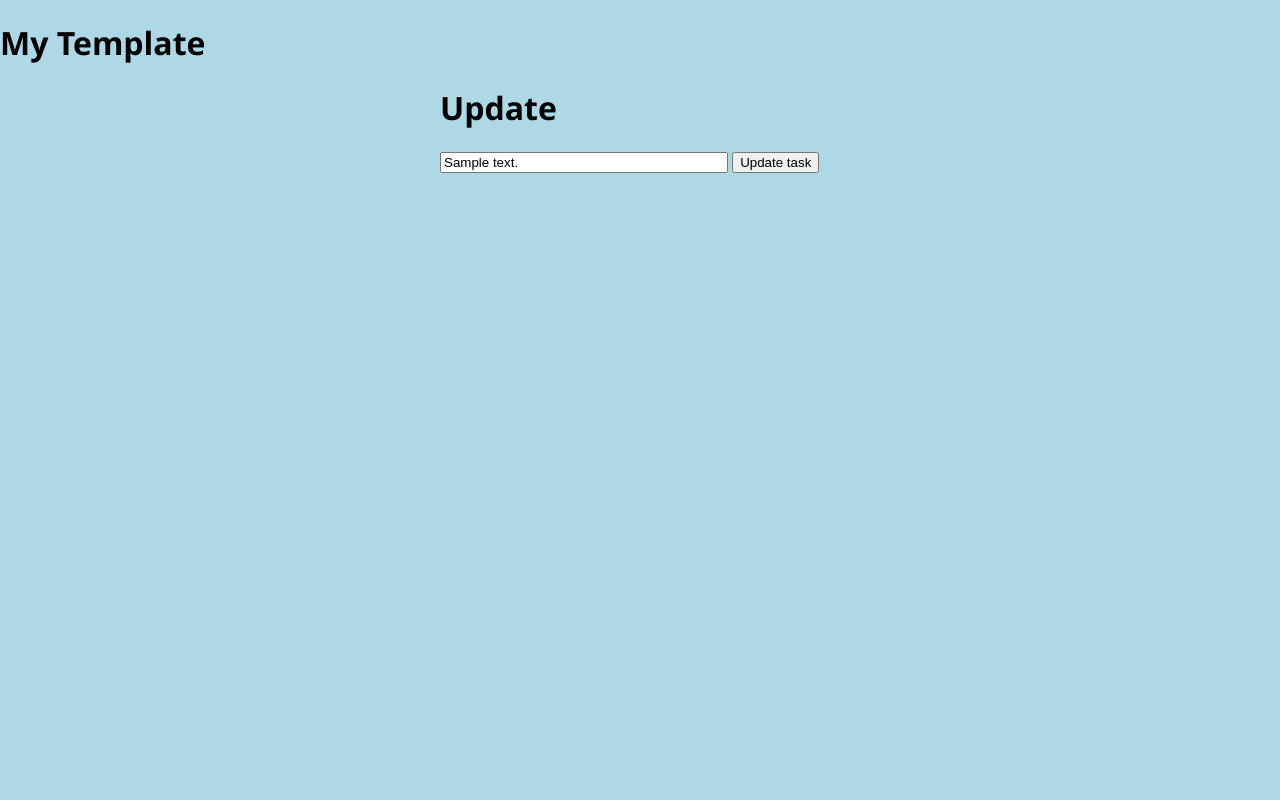
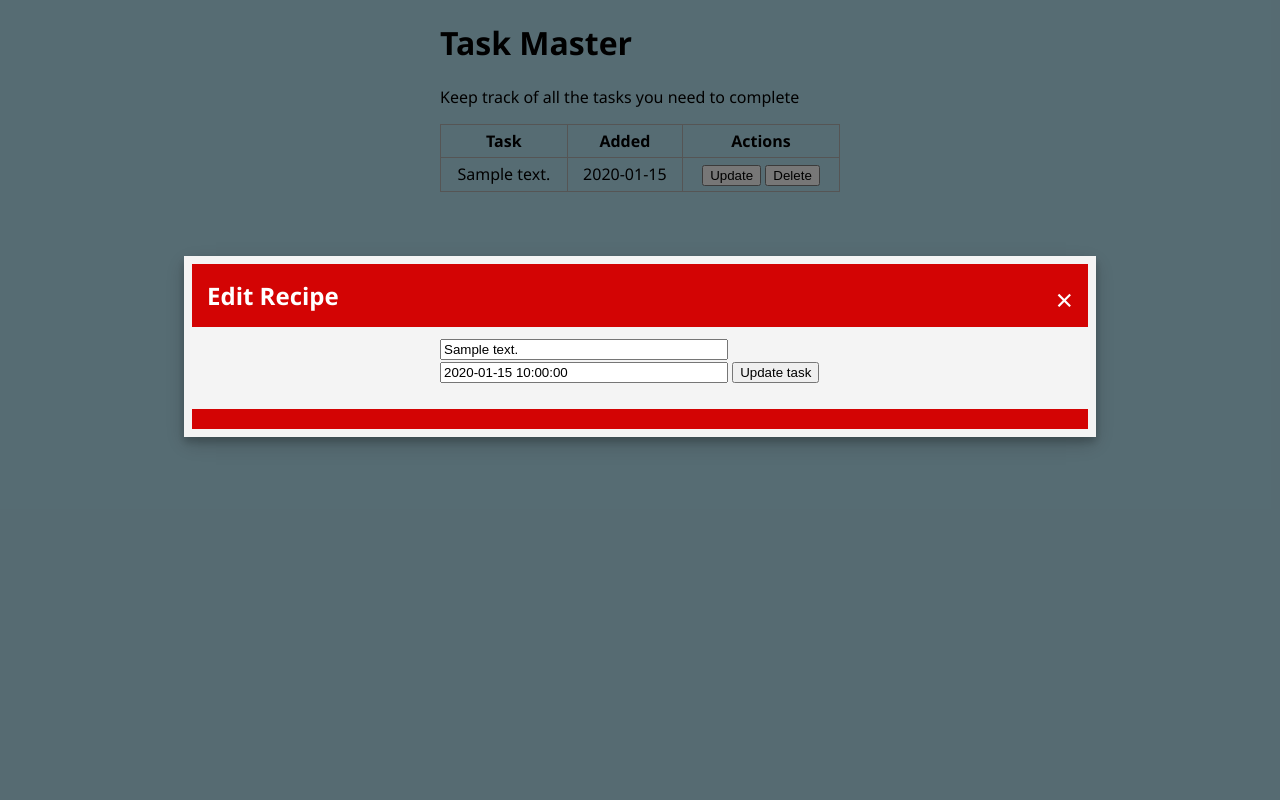
Before and after one commit to pabloortegaa/recipe-backenddddd, a Flask app: page /update/1 in a window 1280 px wide. Run offline with Flask 2, Linux system fonts and the light colour scheme; tables that the repository leaves empty hold one stand-in row (values such as "Sample post").

Commit message:
modal done

```diff
--- a/app.py
+++ b/app.py
@@ -57,7 +57,8 @@ def update(id):
         except:
             return 'There was an issue updating your task'
     else:
-        return render_template('update.html', task=task)
+        tasks = Todo.query.order_by(Todo.date_created).all()
+        return render_template('update.html', tasks= tasks,task=task)
 
 if __name__ == '__main__':
     app.run(debug=True)
--- a/templates/update.html
+++ b/templates/update.html
@@ -1,13 +1,151 @@
-{% extends "base.html" %}
+{% extends "index.html" %}
 
 {% block head %}
-<h1>My Template</h1>
 {% endblock %}
+
 
 {% block body %}
 <div class="content">
-    <h1>Update</h1>
-    <form action="/update/{{ task.id }}" method="POST">
-        <input type="text" name="content" id="content" value="{{ task.content }}" required>
-        <input type="submit" value="Update task">
+    <h1>Task Master</h1>
+    <p>Keep track of all the tasks you need to complete</p>
+    <table>
+        <tr>
+            <th>Task</th>
+            <th>Added</th>
+            <th>Actions</th>
+        </tr>
+        {% for task in tasks %}
+        <tr>
+            <td>{{task.content}}</td>
+            <td>{{task.date_created.date()}}</td>
+            <td>
+                 <a href="/update/{{ task.id }}"><button>Update</button></a>
+                 <a href="/delete/{{ task.id }}"><button>Delete</button></a>
+            </td>
+        </tr>
+        {% endfor %}
+
+
+    </table>
+
+
+
+    <!-- Modal -->
+
+  <div id="simpleModal" class="modal">
+    <div class="modal-content">
+      <div class="modal-header">
+        <span class="closeBtn">&times;</span>
+        <h2>Edit Recipe</h2>
+      </div>
+      <div class="modal-body">
+        <div class="content">
+
+            <form action="/update/{{ task.id }}" method="POST">
+                <input type="text" name="content" id="content" value="{{ task.content }}" required>
+                <input type="text" name="content" id="content" value="{{ task.date_created }}" required>
+                <input type="submit" value="Update task">
+            </form>
+        </div>
+        </p>
+      </div>
+      <div class="modal-footer">
+
+      </div>
+    </div>
+  </div>
+<style>
+    /* Modal */
+
+.modal-btn:focus {
+  border: none;
+}
+
+.modal-btn {
+  background: #d30404;
+  padding: 1em 2em;
+  color: white;
+  border: 0;
+}
+
+.modal-btn:hover {
+  background: #333;
+}
+
+.modal {
+  display: block;
+  position: fixed;
+  z-index: 1;
+  left: 0;
+  top: 0;
+  width: 100%;
+  height: 100%;
+  overflow: auto;
+  background-color: rgba(0,0,0, .5);
+}
+
+.modal-content {
+  background-color: #f4f4f4;
+  margin: 20% auto;
+  padding: .5em;
+  /* width: 400px; */
+  width: 70%;
+  box-shadow: 0 5px 8px 0 rgba(0,0,0, .2), 0 7px 20px 0 rgba(0,0,0, .17);
+  animation-name: modalopen;
+  animation-duration: 1.75s;
+}
+
+@keyframes modalopen {
+  from{opacity: 0}
+  to {opacity: 1}
+}
+
+.modal-header h2, .modal-footer h3 {
+  margin: 0;
+}
+
+.modal-header {
+  background: #d30404;
+  padding: 15px;
+  color: white;
+}
+
+.modal-body {
+  padding: 10px 20px;
+}
+
+.modal-footer {
+  background: #d30404;
+  padding: 10px;
+  color: white;
+  text-align: center;
+}
+
+.closeBtn {
+  color: #ccc;
+  float: right;
+  font-size: 1.875em;
+  color: white;
+}
+
+.closeBtn:hover, .closeBtn:focus {
+  color: #000;
+  text-decoration: none;
+  cursor: pointer;
+}
+
+.button {
+  color: white;
+  border: none;
+  border-radius: 2em;
+  padding: 1em 3.25em;
+  background: #d30404;
+}
+
+</style>
+
+
+
+
+
 {% endblock %}
```
Also changed, not shown: static/css/main.css (line endings or trailing spaces).
